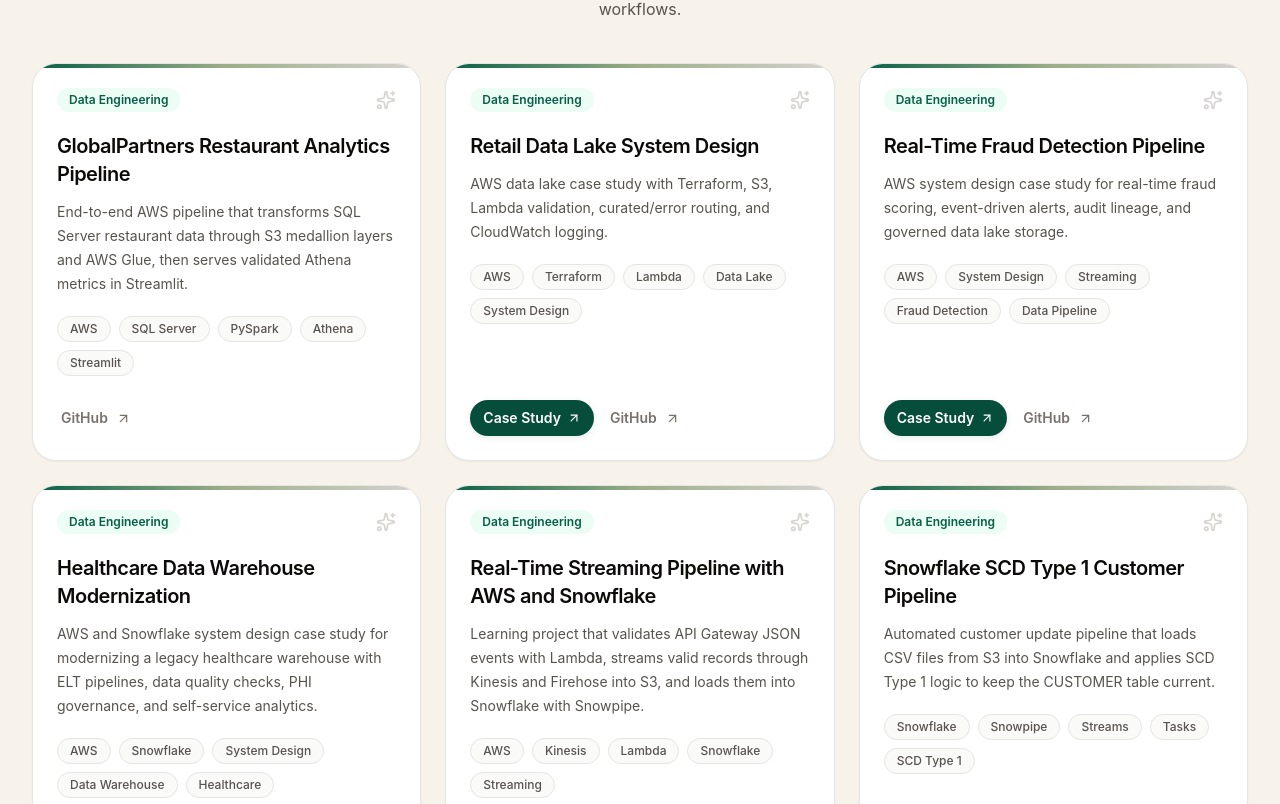
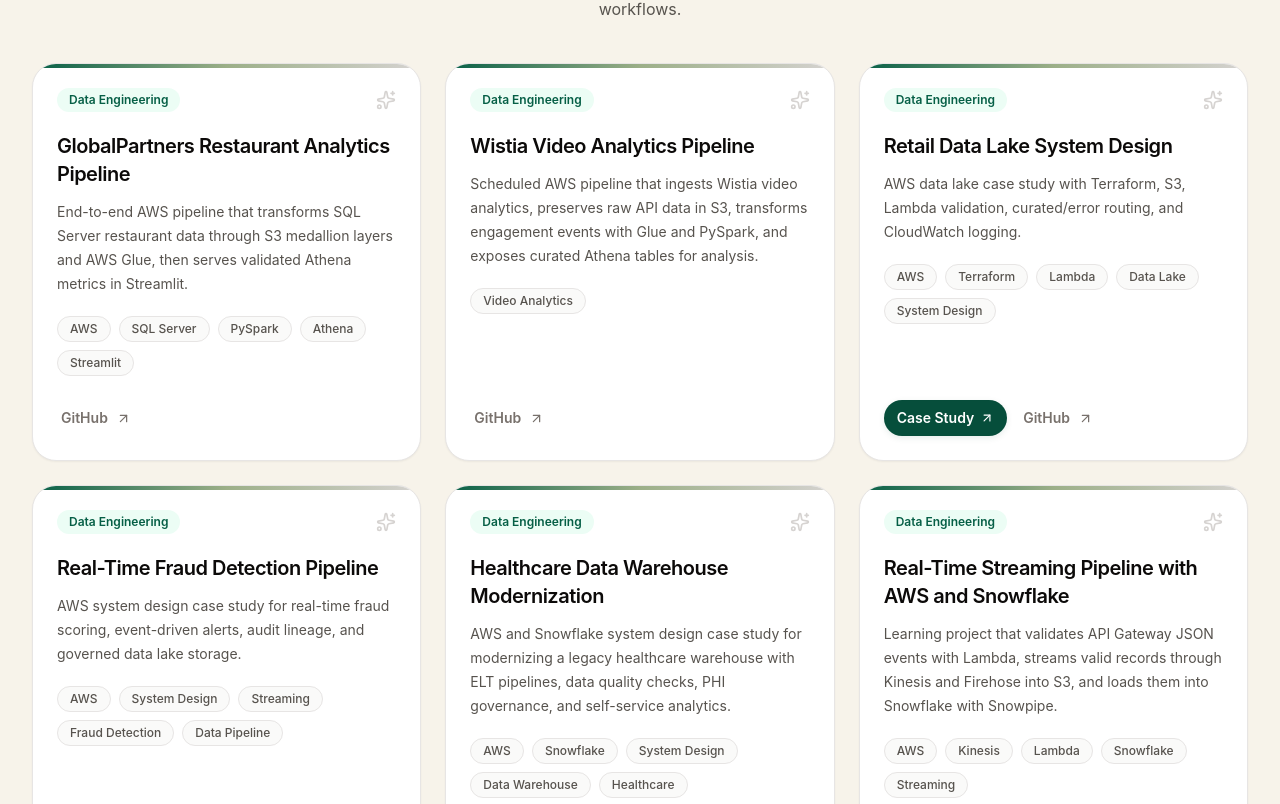
Before and after one commit to jenniferarias414/portfolio-v2, a React (Vite) app: page / in a window 1280 px wide. Shown: the part 1436-2240 px from the top of the page. Built offline with nearby package versions, Linux system fonts and the light colour scheme.

Commit message:
adding wistia project card draft

```diff
--- a/src/components/ProjectCard.jsx
+++ b/src/components/ProjectCard.jsx
@@ -44,7 +44,7 @@
       <h3 className="text-xl font-semibold tracking-tight text-stone-950">{project.title}</h3>
       <p className="mt-3 text-sm leading-6 text-stone-600">{project.summary}</p>
       <div className="mt-5 flex flex-wrap gap-2">
-        {project.tags.map((tag) => (
+        {(project.displayTags ?? project.tags).map((tag) => (
           <span key={tag} className="rounded-full border border-stone-200 bg-stone-50 px-3 py-1 text-xs font-medium text-stone-600">
             {tag}
           </span>
--- a/src/data/projects.js
+++ b/src/data/projects.js
@@ -27,6 +27,17 @@
       "End-to-end AWS pipeline that transforms SQL Server restaurant data through S3 medallion layers and AWS Glue, then serves validated Athena metrics in Streamlit.",
     tags: ["AWS", "SQL Server", "PySpark", "Athena", "Streamlit"],
     github: "https://github.com/jenniferarias414/globalpartners-business-analysis",
+  },
+  {
+    title: "Wistia Video Analytics Pipeline",
+    category: "Data Engineering",
+    categories: ["Data Engineering", "Analytics Engineering", "Cloud + Infrastructure"],
+    featured: true,
+    summary:
+      "Scheduled AWS pipeline that ingests Wistia video analytics, preserves raw API data in S3, transforms engagement events with Glue and PySpark, and exposes curated Athena tables for analysis.",
+    tags: ["Video Analytics", "AWS", "Lambda", "EventBridge", "Glue", "PySpark", "S3", "Athena", "CI"],
+    displayTags: ["Video Analytics"],
+    github: "https://github.com/jenniferarias414/wistia-video-analytics-pipeline",
   },
   {
     title: "Retail Data Lake System Design",
```
Also changed, not shown: public/case-study-images/aws-dms-s3-cross-region-replication/architecture/architecture-diagram.png (deleted).
